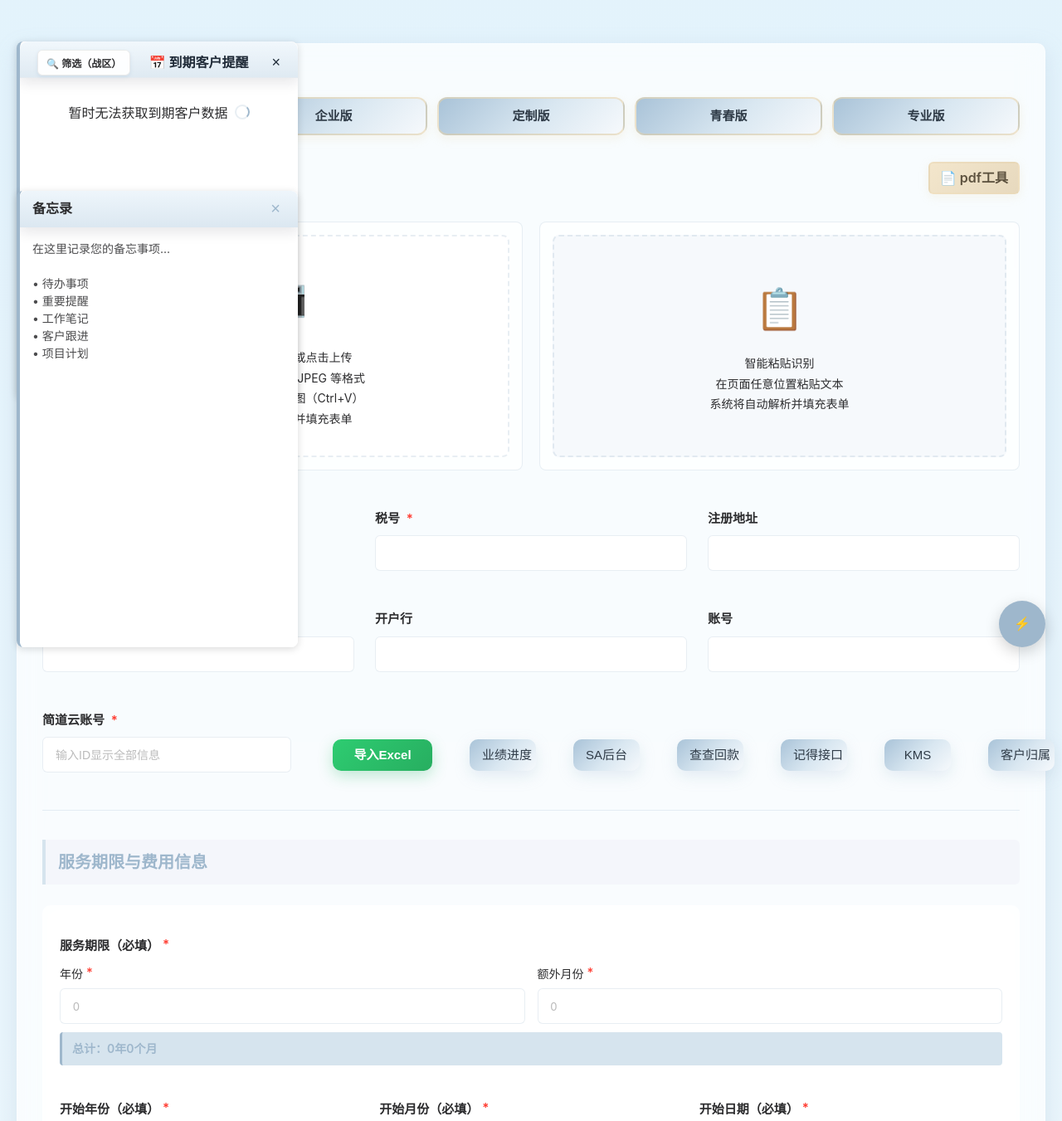
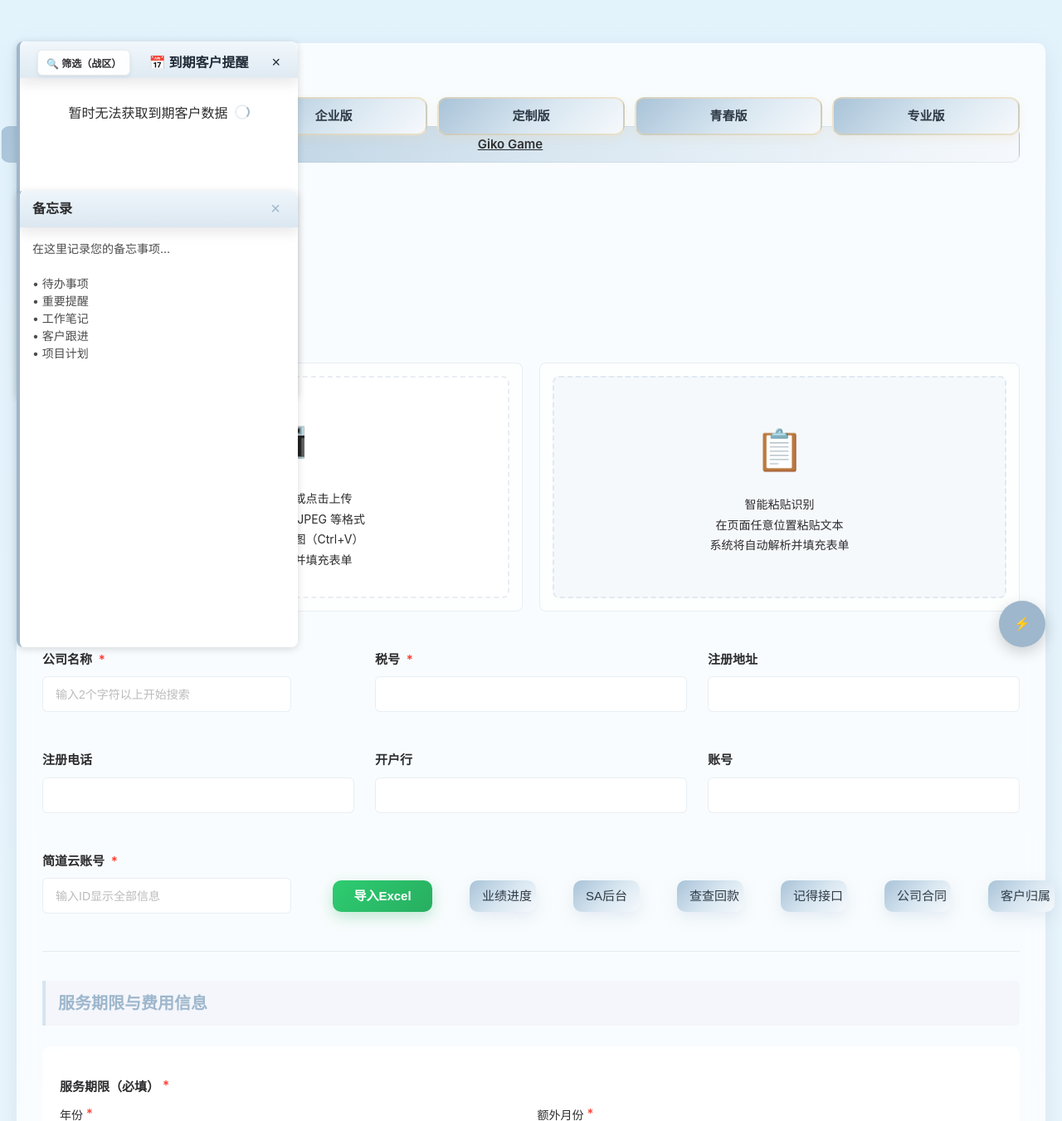
Before and after one commit to Esther1023/businesstool, a Flask app: page / in a window 1280 px wide. Shown: the top 1351 px of the page at 83% size. Run offline with Flask 3, Linux system fonts and the light colour scheme; the visitor is signed in with stand-in values (Sample User, id 1); data that the repository does not hold is empty.

Commit message:
feat: 更新快捷按钮标签和链接配置
- 将 KMS 按钮标签改为“公司合同”，并更新对应链接
- 统一客户归属链接配置，移除重复的看板链接
- 更新多个合同模板文档文件

```diff
--- a/static/script.js
+++ b/static/script.js
@@ -628,18 +628,17 @@
         'btn-sa': 'https://dc.jdydevelop.com/sa?redirect_uri=%2Finfo_search%2Fuser_search',      // SA链接
         'btn-huikuan': 'https://crm.finereporthelp.com/WebReport/decision/view/report?viewlet=finance/jdy_confirm/bank_income_list_cofirm.cpt&op=write',  // 回款链接
         'btn-xiadan': 'https://open.work.weixin.qq.com/wwopen/developer#/sass/license/service/order/detail?orderid=OI00000FEA3AC66805CA325DABD6AN',   // 接口链接
-        'btn-qiwei': 'https://crm.finereporthelp.com/WebReport/decision?#?activeTab=bf50447e-5ce2-4c7f-834e-3e1495df033a',                                           // kms链接
-        'btn-daike': 'https://bi.finereporthelp.com/webroot/decision?#/directory?activeTab=4a3d1d52-2e58-4e0c-bb82-722b1a8bc6bf'    // 看板链接
+        'btn-qiwei': 'https://crm.finereporthelp.com/WebReport/decision#directory?activeTab=old-platform-reportlet-entry-10',      // 公司合同链接
+        'btn-daike-inline': 'https://bi.finereporthelp.com/webroot/decision?#/directory?activeTab=e4b158e0-bd7c-406d-8407-dd44d7daaad7'    // 客户归属链接
     };
-
     // 内联快捷按钮的链接配置（与顶部快捷按钮使用相同的链接）
     const inlineShortcutLinks = {
         'btn-hetiao-inline': 'https://bi.finereporthelp.com/webroot/decision?#/directory?activeTab=4a3d1d52-2e58-4e0c-bb82-722b1a8bc6bf',  // 业绩进度链接
         'btn-sa-inline': 'https://dc.jdydevelop.com/sa?redirect_uri=%2Finfo_search%2Fuser_search',      // SA链接
         'btn-huikuan-inline': 'https://crm.finereporthelp.com/WebReport/decision/view/report?viewlet=finance/jdy_confirm/bank_income_list_cofirm.cpt&op=write',  // 回款链接
         'btn-xiadan-inline': 'https://open.work.weixin.qq.com/wwopen/developer#/sass/license/service/order/detail?orderid=OI00000FEA3AC66805CA325DABD6AN',   // 接口链接
-        'btn-qiwei-inline': 'https://crm.finereporthelp.com/WebReport/decision?#?activeTab=bf50447e-5ce2-4c7f-834e-3e1495df033a',      // kms链接
-        'btn-daike-inline': 'https://bi.finereporthelp.com/webroot/decision?#/directory?activeTab=12d9701c-b4b7-4ae7-b37f-ff3d418f4b8a'    // 客户归属链接
+        'btn-qiwei-inline': 'https://crm.finereporthelp.com/WebReport/decision#directory?activeTab=old-platform-reportlet-entry-10',      // 公司合同链接
+        'btn-daike-inline': 'https://bi.finereporthelp.com/webroot/decision?#/directory?activeTab=e4b158e0-bd7c-406d-8407-dd44d7daaad7'    // 客户归属链接
     };
 
 
--- a/templates/index.html
+++ b/templates/index.html
@@ -25,6 +25,7 @@
                         <button type="button" class="btn btn-template" data-template="青春版合同模板_带变量.docx">青春版</button>
                         <button type="button" class="btn btn-template" data-template="专业版合同模板_带变量.docx">专业版</button>
                     </div>
+                    <a href="https://giko-game.preview.huawei-zeabur.cn/" target="_blank" class="btn btn-secondary" style="float:right; margin-top:-36px;">Giko Game</a>
                 </div>
                 <input type="file" name="template" accept=".docx" required class="file-input" id="fileInput"
                     style="display: none;">
@@ -132,7 +133,7 @@
                                 <button type="button" class="btn btn-shortcut" id="btn-sa-inline">SA后台</button>
                                 <button type="button" class="btn btn-shortcut" id="btn-huikuan-inline">查查回款</button>
                                 <button type="button" class="btn btn-shortcut" id="btn-xiadan-inline">记得接口</button>
-                                <button type="button" class="btn btn-shortcut" id="btn-qiwei-inline">KMS</button>
+                                <button type="button" class="btn btn-shortcut" id="btn-qiwei-inline">公司合同</button>
                                 <button type="button" class="btn btn-shortcut" id="btn-daike-inline">客户归属</button>
                                 <span id="lastImportTime" class="last-import-time"></span>
                             </div>
```
Also changed, not shown: 6 other files.
